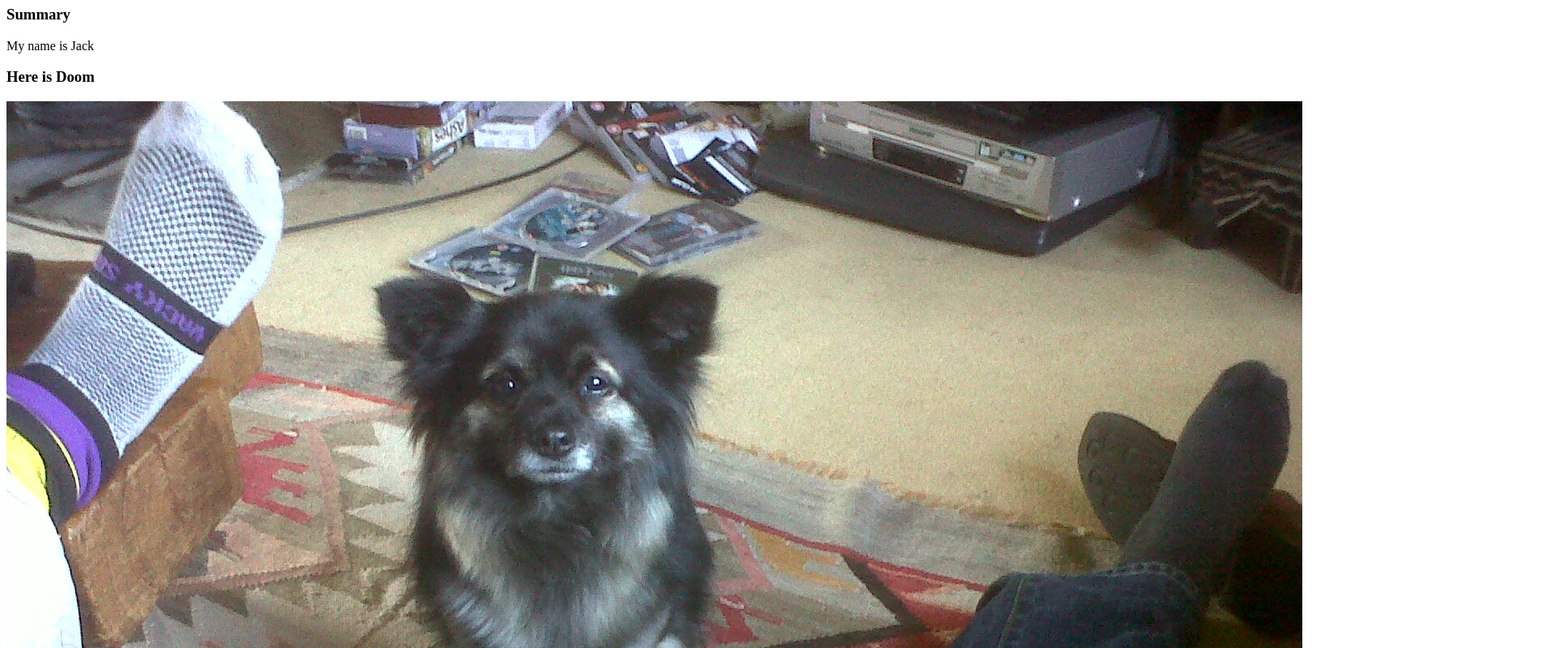
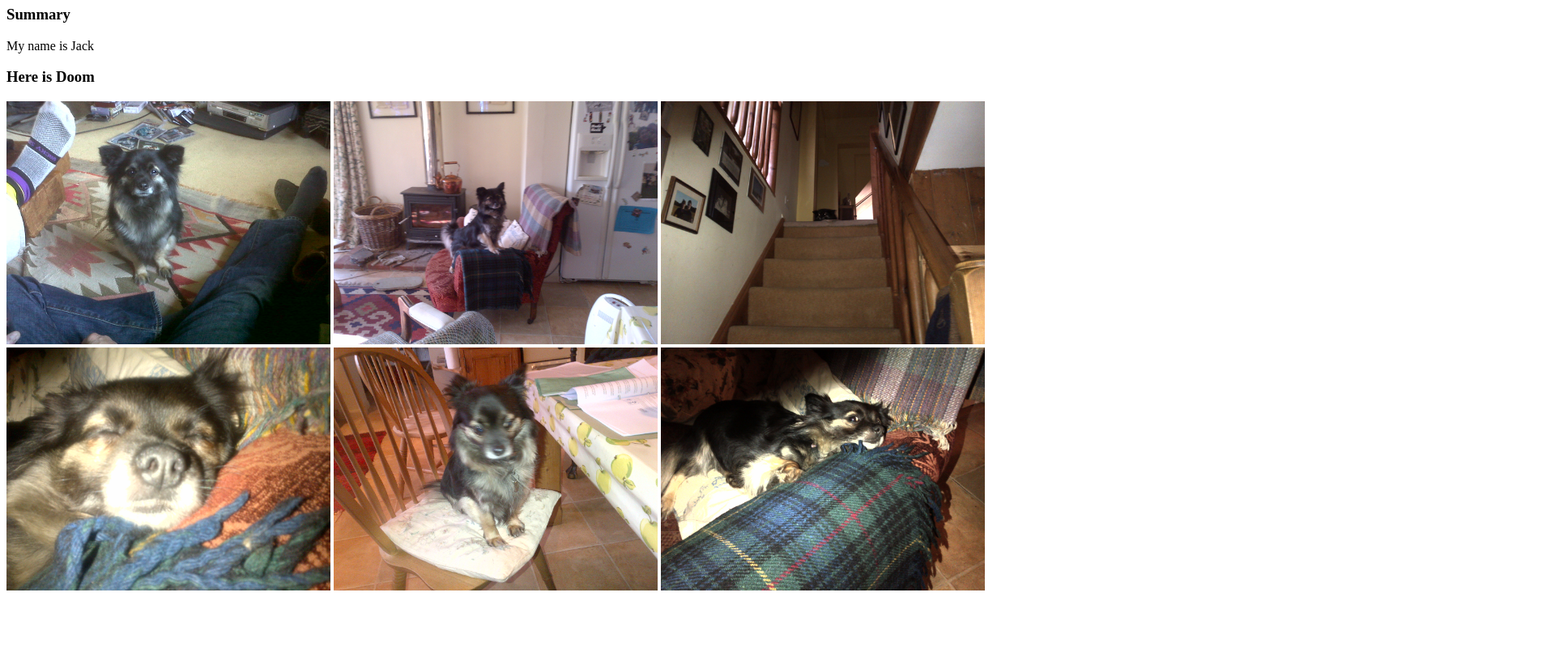
Before and after one commit to jackmarriott/first_site, a plain HTML site: page index.html in a window 1280 px wide. Shown: the part 120-920 px from the top of the page at 81% size, 1920 px wide, since content can reach past the window. After the commit the page ends 861 px from the top, so only its background shows below. Drawn offline with Linux system fonts and the light colour scheme.

Commit message:
images resized

```diff
--- a/index.html
+++ b/index.html
@@ -22,14 +22,14 @@
 
     <h3>Here is Doom</h3>
 
-    <img src="Doom.jpg" alt="DOOM">
+    <img src="Doom.jpg" alt="DOOM" height="300" style="max-width: 500px">
 
-    <img src="LionKing.jpg" alt="DOOM">
+    <img src="LionKing.jpg" alt="DOOM" height="300" style="max-width: 500px">
 
-    <img src="sneaky.jpg" alt="DOOM">
+    <img src="sneaky.jpg" alt="DOOM" height="300" style="max-width: 500px">
 
-    <img src="sleepy.jpg" alt="DOOM">
+    <img src="sleepy.jpg" alt="DOOM" height="300" style="max-width: 500px">
 
-    <img src="jackel.jpg" alt="DOOM">
+    <img src="jackel.jpg" alt="DOOM" height="300" style="max-width: 500px">
 
-    <img src="relax.jpg" alt="DOOM">
+    <img src="relax.jpg" alt="DOOM" height="300" style="max-width: 500px">
```
